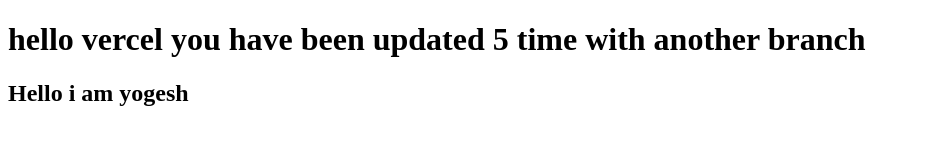
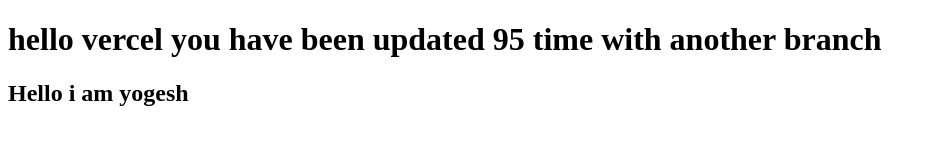
Before and after one commit to akcodec/vercel2, a plain HTML site: page index.html in a window 1280 px wide. Shown: the whole page, without its empty margins (0-935 px from the left). Drawn offline with Linux system fonts and the light colour scheme.

Commit message:
Update index.html

```diff
--- a/index.html
+++ b/index.html
@@ -6,7 +6,7 @@
     <title>Document</title>
 </head>
 <body>
-    <h1>hello   vercel you have been updated 5 time with another branch </h1>
+    <h1>hello   vercel you have been updated 95 time with another branch </h1>
     <h2> Hello i am yogesh</h2>
 </body>
 </html>
```
